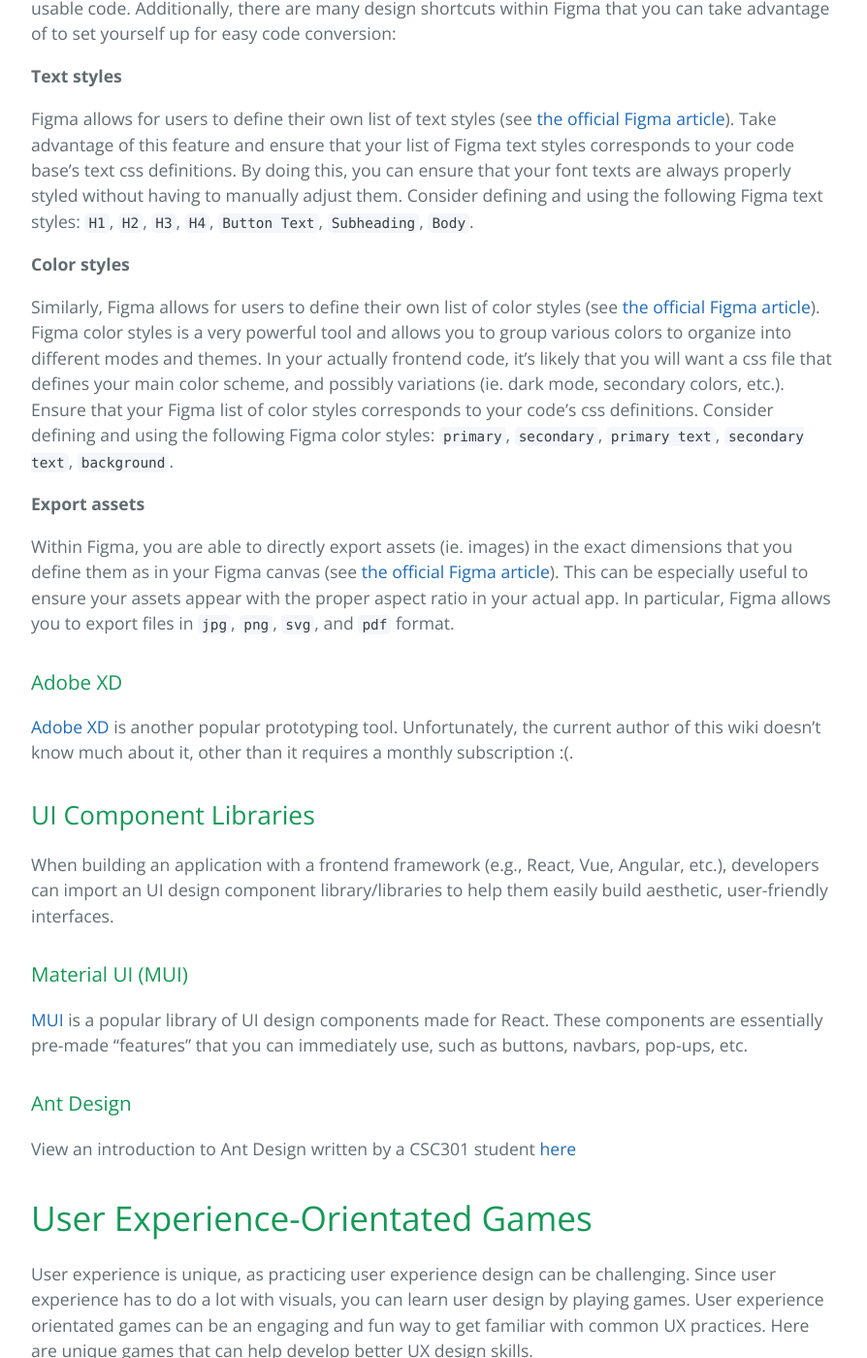
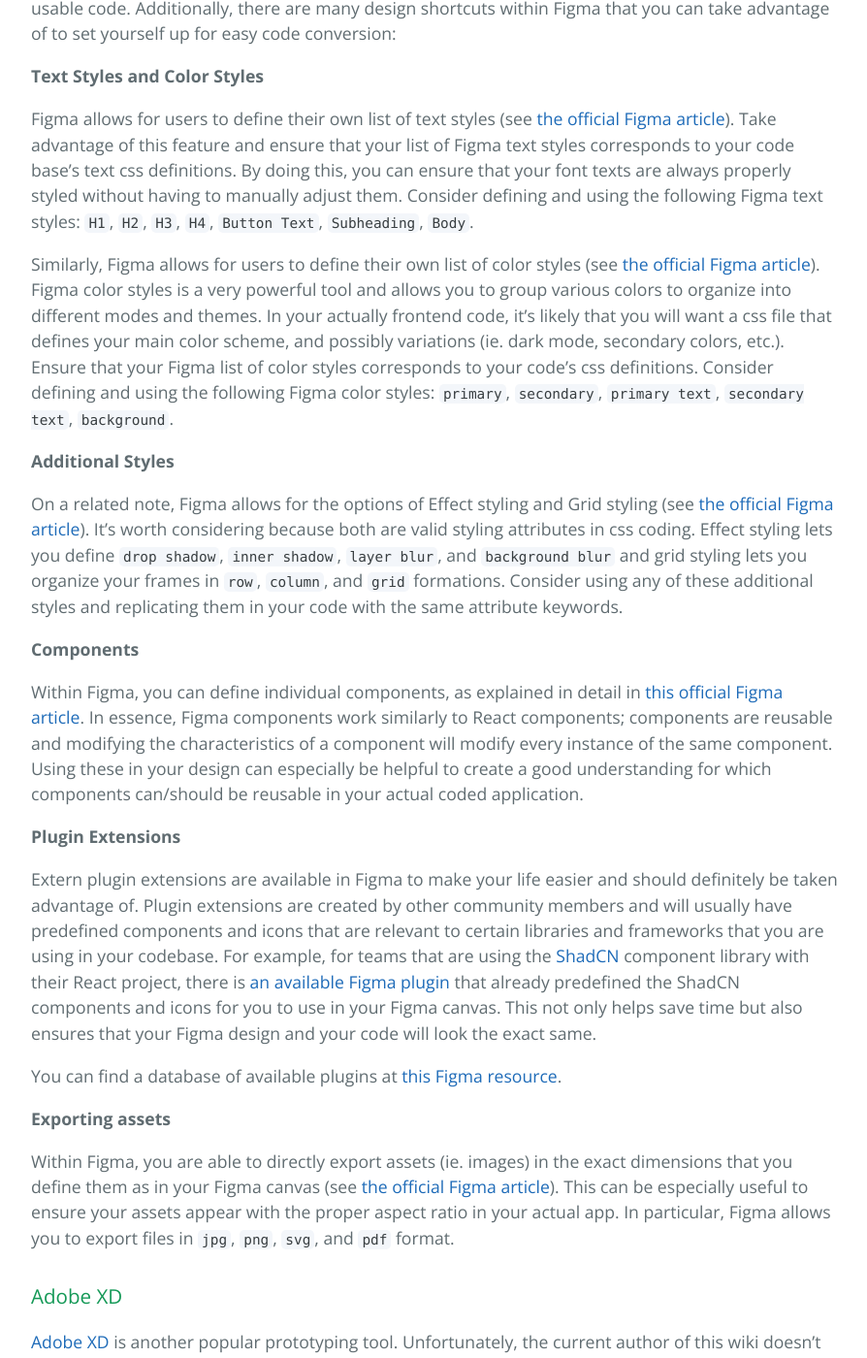
Before and after one commit to learning-software-engineering/learning-software-engineering.github.io, a Jekyll site: the page built from Topics/User_Experience.md, in a window 1280 px wide and 1400 px high, scrolled down 8508 px. Shown: the whole window at 97% size, without its empty margins (192-1086 px from the left). Built offline with Jekyll 4.4.1, drawn with Linux system fonts in a browser that asks for light colours; our own code applies the rules of GitHub Pages for plain Markdown files.

Commit message:
addressing PR comments

```diff
--- a/Topics/User_Experience.md
+++ b/Topics/User_Experience.md
@@ -195,20 +195,31 @@
 
 See the [UI Component Libraries](https://learning-software-engineering.github.io/Topics/User_Experience.html#ui-component-libraries) section for details on MUI. Note that MUI is a component library for React _only_. You can download the** MUI extension on Figma** and immediately use MUI components in your Figma design. Then, when you're ready to code, you can install MUI in your React project and easily create your frontend by entering "developer mode" on your Figma design and copying the code that Figma generated for you.
 
-
 #### Optimizing Figma Design tools to easily convert into code
 
 As mentioned above, “[developer mode](https://www.figma.com/dev-mode/)” is an essential base to translating your Figma designs into usable code. Additionally, there are many design shortcuts within Figma that you can take advantage of to set yourself up for easy code conversion:
 
-**Text styles**
+**Text Styles and Color Styles**
 
 Figma allows for users to define their own list of text styles (see [the official Figma article](https://help.figma.com/hc/en-us/articles/360039957034-Create-and-apply-text-styles)). Take advantage of this feature and ensure that your list of Figma text styles corresponds to your code base’s text css definitions. By doing this, you can ensure that your font texts are always properly styled without having to manually adjust them. Consider defining and using the following Figma text styles: `H1`, `H2`, `H3`, `H4`, `Button Text`, `Subheading`, `Body`.
 
-**Color styles**
-
 Similarly, Figma allows for users to define their own list of color styles (see [the official Figma article](https://help.figma.com/hc/en-us/articles/360039820134-Manage-and-share-styles)). Figma color styles is a very powerful tool and allows you to group various colors to organize into different modes and themes. In your actually frontend code, it’s likely that you will want a css file that defines your main color scheme, and possibly variations (ie. dark mode, secondary colors, etc.). Ensure that your Figma list of color styles corresponds to your code’s css definitions. Consider defining and using the following Figma color styles: `primary`, `secondary`, `primary text`, `secondary text`, `background`.
 
-**Export assets**
+**Additional Styles**
+
+On a related note, Figma allows for the options of Effect styling and Grid styling (see [the official Figma article](https://help.figma.com/hc/en-us/articles/360038746534-Create-color-text-effect-and-layout-grid-styles)). It’s worth considering because both are valid styling attributes in css coding. Effect styling lets you define `drop shadow`, `inner shadow`, `layer blur`, and `background blur` and grid styling lets you organize your frames in `row`, `column`, and `grid` formations. Consider using any of these additional styles and replicating them in your code with the same attribute keywords.
+
+**Components**
+
+Within Figma, you can define individual components, as explained in detail in [this official Figma article](https://help.figma.com/hc/en-us/articles/360038662654-Guide-to-components-in-Figma). In essence, Figma components work similarly to React components; components are reusable and modifying the characteristics of a component will modify every instance of the same component. Using these in your design can especially be helpful to create a good understanding for which components can/should be reusable in your actual coded application.
+
+**Plugin Extensions**
+
+Extern plugin extensions are available in Figma to make your life easier and should definitely be taken advantage of. Plugin extensions are created by other community members and will usually have predefined components and icons that are relevant to certain libraries and frameworks that you are using in your codebase. For example, for teams that are using the [ShadCN](https://ui.shadcn.com/) component library with their React project, there is [an available Figma plugin](https://www.figma.com/community/plugin/1280731237276040017/design-with-shadcn-ui-plugin) that already predefined the ShadCN components and icons for you to use in your Figma canvas. This not only helps save time but also ensures that your Figma design and your code will look the exact same.
+
+You can find a database of available plugins at [this Figma resource](https://www.figma.com/community/plugins).
+
+**Exporting assets**
 
 Within Figma, you are able to directly export assets (ie. images) in the exact dimensions that you define them as in your Figma canvas (see [the official Figma article](https://help.figma.com/hc/en-us/articles/360040028114-Export-from-Figma)). This can be especially useful to ensure your assets appear with the proper aspect ratio in your actual app. In particular, Figma allows you to export files in `jpg`, `png`, `svg`, and `pdf` format.
 
```
